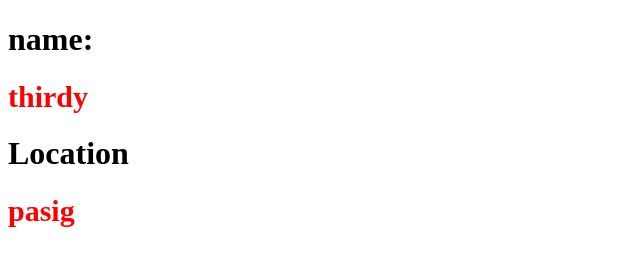
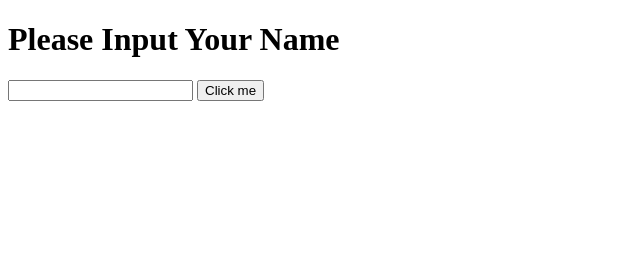
Before and after one commit to thirdygayares/jonny-javasxript-tuts, a plain HTML site: page index.html in a window 1280 px wide. Shown: the whole page, without its empty margins (0-640 px from the left). Drawn offline with Linux system fonts and the light colour scheme.

Commit message:
number 1 appdet

```diff
--- a/index.html
+++ b/index.html
@@ -7,18 +7,28 @@
     <title>Document</title>
 </head>
 <body>
-    <h1>name:</h1>
-    <span id="name" style="color: red; font-size: 30px; font-weight: bold;"></span>
-    <h1>Location</h1>
-    <span id="adress" style="color: red; font-size: 30px; font-weight: bold;"></span>
-
-    <script src="main.js">
-
-    </script>
+  <form>
+    <h1>Please Input Your Name</h1>
+    <input type="text" id="name">
+    <input type = "button" onClick="enter()" Value="Click me" >
+</form>
+    <span id="Welcome"></span>
 
 
 
+<script>
 
+    function enter() {
+         yourname = document.getElementById("name").value;
+         name(yourname);
+    }
+
+    function name(thirdy) {
+        document.getElementById("Welcome").innerHTML = "Welcome friend " + thirdy + "!" + "<br> Have a nice day";
+    }
+
+
+ </script>
 
 </body>
 </html>
--- a/main.js
+++ b/main.js
@@ -1,4 +1,8 @@
-const nickname = 'thirdy', adress = 'pasig';
+function enter() {
+    yourname = document.getElementById("name").value;
+    name(yourname);
+}
 
-document.getElementById("name").innerHTML = nickname ;
-document.getElementById("adress").innerHTML = adress ;
+function name(name) {
+   document.getElementById("welcome").innerHTML = name;
+}
```
